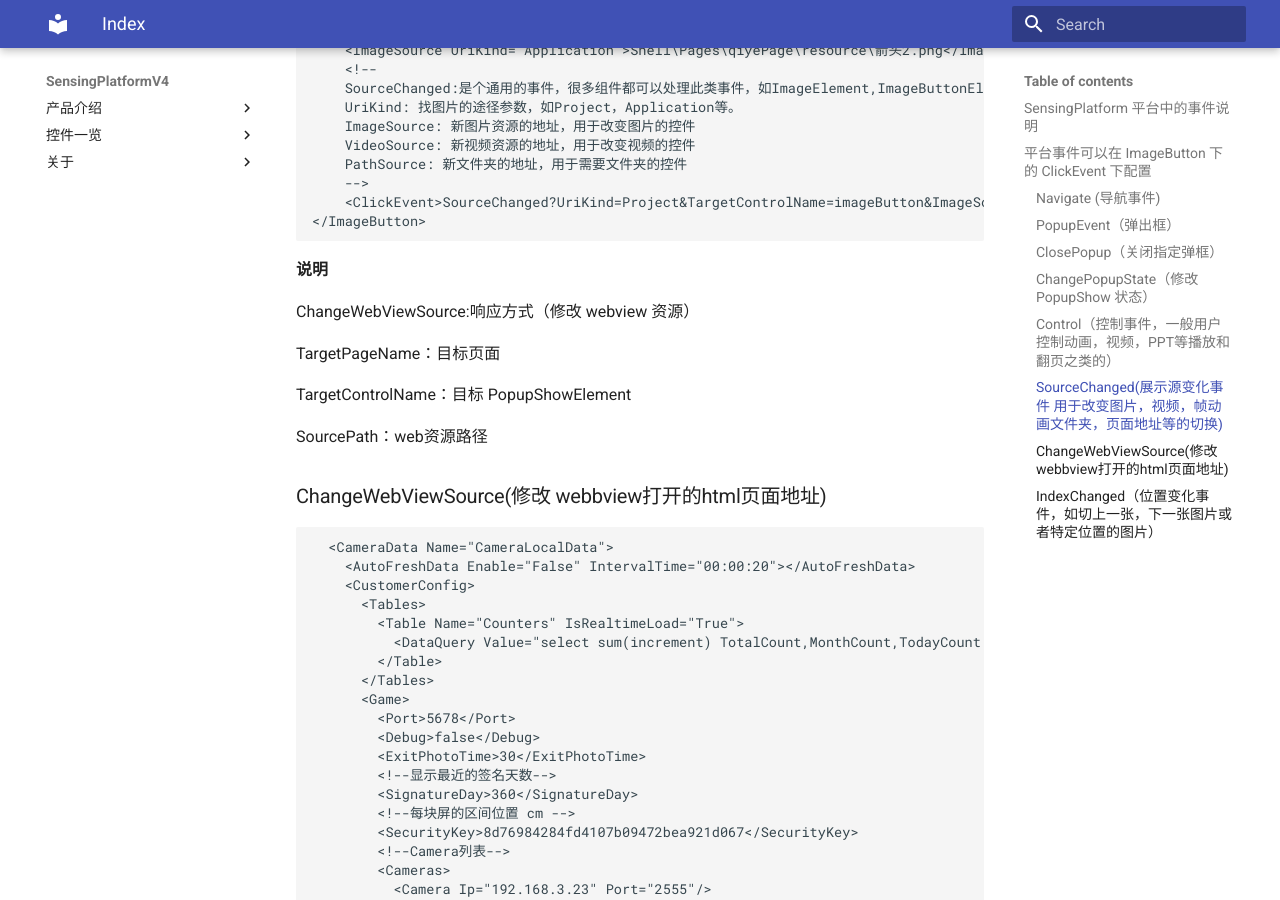
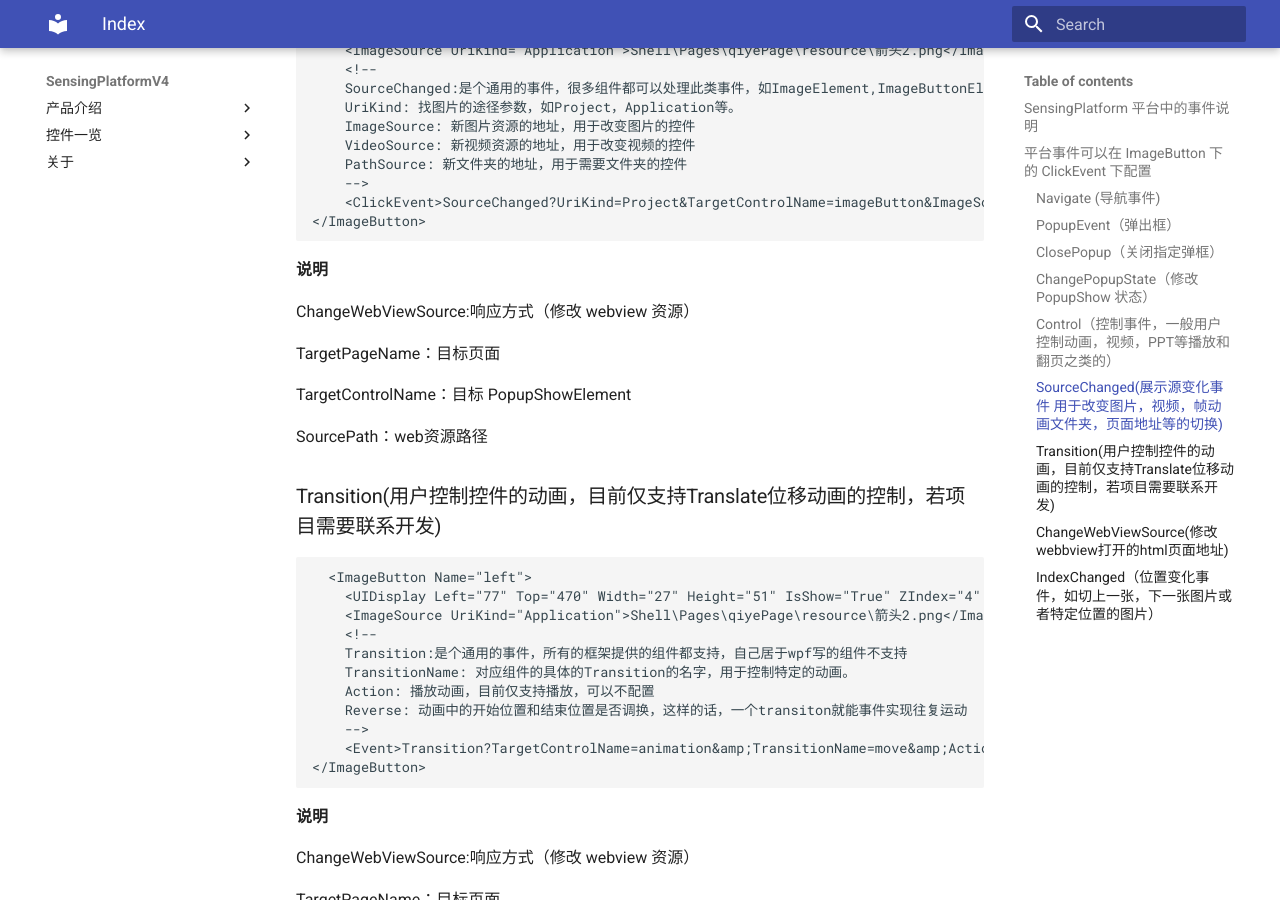
Before and after one commit to troncell/SensingPlatformDocs, an MkDocs documentation site: the page built from docs/事件一览/README.md, in a window 1280 px wide and 900 px high, scrolled down 3688 px. Built offline with MkDocs 1.6.1 and Material for MkDocs 9.7.7, drawn with Linux system fonts in a browser that asks for light colours.

Commit message:
Update README.md

````diff
--- a/docs/事件一览/README.md
+++ b/docs/事件一览/README.md
@@ -183,6 +183,32 @@
 
 SourcePath：web资源路径
 
+### Transition(用户控制控件的动画，目前仅支持Translate位移动画的控制，若项目需要联系开发)
+
+```xml
+  <ImageButton Name="left">
+	<UIDisplay Left="77" Top="470" Width="27" Height="51" IsShow="True" ZIndex="4" UsePercent="False" />
+	<ImageSource UriKind="Application">Shell\Pages\qiyePage\resource\箭头2.png</ImageSource>
+	<!--
+	Transition:是个通用的事件，所有的框架提供的组件都支持，自己居于wpf写的组件不支持
+	TransitionName: 对应组件的具体的Transition的名字，用于控制特定的动画。
+	Action: 播放动画，目前仅支持播放，可以不配置
+	Reverse: 动画中的开始位置和结束位置是否调换，这样的话，一个transiton就能事件实现往复运动
+	-->
+	<Event>Transition?TargetControlName=animation&amp;TransitionName=move&amp;Action=Play&amp;Reverse=True</Event>
+</ImageButton>
+```
+
+**说明**
+
+ChangeWebViewSource:响应方式（修改 webview 资源）
+
+TargetPageName：目标页面
+
+TargetControlName：目标 PopupShowElement
+
+SourcePath：web资源路径
+
 ### ChangeWebViewSource(修改 webbview打开的html页面地址)
 
 ```xml
````
